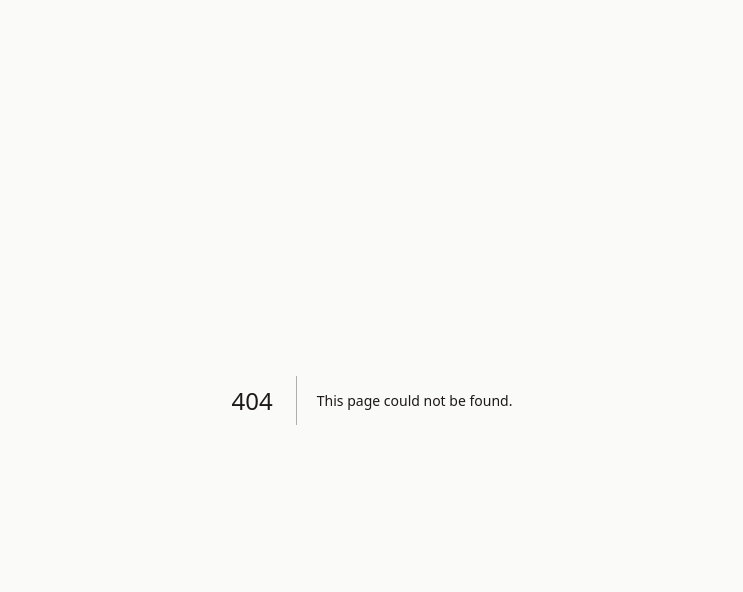
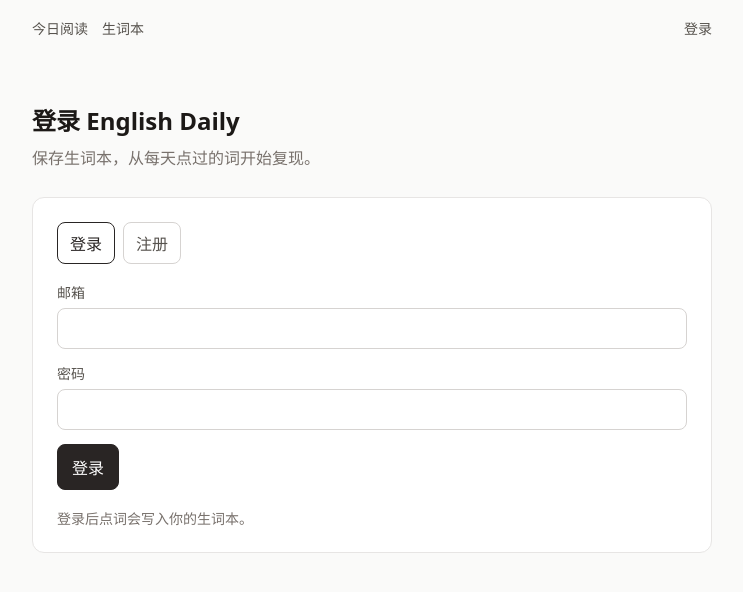
Before and after one commit to sunbey80/english-daily, a Next.js app: page /login in a window 1280 px wide. Before the commit this address had no page. Shown: the top 592 px of the page, without its empty margins (268-1011 px from the left). Built offline with nearby package versions, Linux system fonts and the light colour scheme; no server answers.

Commit message:
接入 Supabase 登录

```diff
--- /dev/null
+++ b/app/AuthNav.tsx
@@ -0,0 +1,86 @@
+'use client';
+
+import type { Session } from '@supabase/supabase-js';
+import { useEffect, useMemo, useState } from 'react';
+
+import { createBrowserClient } from '@/lib/supabase';
+
+export function AuthNav() {
+  const supabase = useMemo(() => createBrowserClient(), []);
+  const [session, setSession] = useState<Session | null>(null);
+
+  useEffect(() => {
+    let active = true;
+
+    supabase.auth.getSession().then(({ data }) => {
+      if (active) {
+        setSession(data.session);
+      }
+    });
+
+    const {
+      data: { subscription },
+    } = supabase.auth.onAuthStateChange((_event, nextSession) => {
+      setSession(nextSession);
+    });
+
+    return () => {
+      active = false;
+      subscription.unsubscribe();
+    };
+  }, [supabase]);
+
+  async function handleSignOut() {
+    await supabase.auth.signOut();
+    setSession(null);
+  }
+
+  return (
+    <nav
+      style={{
+        maxWidth: 680,
+        margin: '0 auto',
+        padding: '18px 20px 0',
+        display: 'flex',
+        justifyContent: 'space-between',
+        gap: 16,
+        alignItems: 'center',
+        color: '#78716c',
+        fontSize: 14,
+      }}
+    >
+      <div style={{ display: 'flex', gap: 14 }}>
+        <a href="/" style={{ color: '#57534e', textDecoration: 'none' }}>
+          今日阅读
+        </a>
+        <a href="/notebook" style={{ color: '#57534e', textDecoration: 'none' }}>
+          生词本
+        </a>
+      </div>
+      {session ? (
+        <div style={{ display: 'flex', alignItems: 'center', gap: 12 }}>
+          <span>{session.user.email}</span>
+          <button
+            type="button"
+            onClick={() => void handleSignOut()}
+            style={{
+              border: '1px solid #d6d3d1',
+              borderRadius: 8,
+              background: '#fff',
+              color: '#57534e',
+              cursor: 'pointer',
+              padding: '6px 10px',
+              font: 'inherit',
+            }}
+          >
+            退出
+          </button>
+        </div>
+      ) : (
+        <a href="/login" style={{ color: '#57534e', textDecoration: 'none' }}>
+          登录
+        </a>
+      )}
+    </nav>
+  );
+}
--- /dev/null
+++ b/app/api/profile/route.ts
@@ -0,0 +1,31 @@
+/**
+ * POST /api/profile —— 登录后确保 profile 行存在。
+ * 冷启动词表初始化属于下一步任务，这里只创建业务用户壳。
+ */
+import { type NextRequest, NextResponse } from 'next/server';
+
+import { getRequestUser } from '@/lib/auth';
+import { createServiceClient } from '@/lib/supabase';
+
+export async function POST(request: NextRequest) {
+  const user = await getRequestUser(request);
+  if (!user) {
+    return NextResponse.json({ error: 'unauthorized' }, { status: 401 });
+  }
+
+  const supabase = createServiceClient();
+  const { error } = await supabase.from('profile').upsert(
+    {
+      id: user.id,
+      level: 'cet4',
+    },
+    { onConflict: 'id' },
+  );
+
+  if (error) {
+    console.error('POST /api/profile failed', error);
+    return NextResponse.json({ error: 'internal_error' }, { status: 500 });
+  }
+
+  return NextResponse.json({ ok: true });
+}
--- a/app/layout.tsx
+++ b/app/layout.tsx
@@ -1,4 +1,6 @@
 import type { ReactNode } from 'react';
+
+import { AuthNav } from '@/app/AuthNav';
 
 export const metadata = {
   title: 'English Daily',
@@ -16,6 +18,7 @@ export default function RootLayout({ children }: { children: ReactNode }) {
           color: '#1c1917',
         }}
       >
+        <AuthNav />
         {children}
       </body>
     </html>
--- /dev/null
+++ b/app/login/LoginClient.tsx
@@ -0,0 +1,213 @@
+'use client';
+
+import type { Session } from '@supabase/supabase-js';
+import { useEffect, useMemo, useState } from 'react';
+
+import { createBrowserClient } from '@/lib/supabase';
+
+type Mode = 'signin' | 'signup';
+
+async function ensureProfile(session: Session | null) {
+  const token = session?.access_token;
+  if (!token) {
+    return;
+  }
+
+  await fetch('/api/profile', {
+    method: 'POST',
+    headers: { authorization: `Bearer ${token}` },
+  });
+}
+
+export function LoginClient() {
+  const supabase = useMemo(() => createBrowserClient(), []);
+  const [mode, setMode] = useState<Mode>('signin');
+  const [session, setSession] = useState<Session | null>(null);
+  const [email, setEmail] = useState('');
+  const [password, setPassword] = useState('');
+  const [message, setMessage] = useState('登录后点词会写入你的生词本。');
+  const [submitting, setSubmitting] = useState(false);
+
+  useEffect(() => {
+    let active = true;
+
+    supabase.auth.getSession().then(async ({ data }) => {
+      if (!active) {
+        return;
+      }
+
+      setSession(data.session);
+      await ensureProfile(data.session);
+    });
+
+    const {
+      data: { subscription },
+    } = supabase.auth.onAuthStateChange(async (_event, nextSession) => {
+      setSession(nextSession);
+      await ensureProfile(nextSession);
+    });
+
+    return () => {
+      active = false;
+      subscription.unsubscribe();
+    };
+  }, [supabase]);
+
+  async function handleSubmit(event: React.FormEvent<HTMLFormElement>) {
+    event.preventDefault();
+    setSubmitting(true);
+    setMessage(mode === 'signin' ? '正在登录...' : '正在创建账号...');
+
+    try {
+      const result =
+        mode === 'signin'
+          ? await supabase.auth.signInWithPassword({ email, password })
+          : await supabase.auth.signUp({ email, password });
+
+      if (result.error) {
+        setMessage(result.error.message);
+        return;
+      }
+
+      setSession(result.data.session);
+      await ensureProfile(result.data.session);
+
+      if (result.data.session) {
+        setMessage('已登录，可以回到今日阅读点词。');
+      } else {
+        setMessage('账号已创建，请按 Supabase 邮件设置完成确认后再登录。');
+      }
+    } finally {
+      setSubmitting(false);
+    }
+  }
+
+  async function handleSignOut() {
+    await supabase.auth.signOut();
+    setSession(null);
+    setMessage('已退出登录。');
+  }
+
+  return (
+    <section
+      style={{
+        marginTop: 28,
+        padding: 24,
+        background: '#fff',
+        border: '1px solid #e7e5e4',
+        borderRadius: 12,
+      }}
+    >
+      {session ? (
+        <div>
+          <p style={{ marginTop: 0, color: '#57534e' }}>当前账号：{session.user.email}</p>
+          <div style={{ display: 'flex', gap: 12 }}>
+            <a href="/" style={linkButtonStyle}>
+              回到今日阅读
+            </a>
+            <button type="button" onClick={() => void handleSignOut()} style={buttonStyle}>
+              退出登录
+            </button>
+          </div>
+        </div>
+      ) : (
+        <form onSubmit={(event) => void handleSubmit(event)}>
+          <div style={{ display: 'flex', gap: 8, marginBottom: 18 }}>
+            <button
+              type="button"
+              onClick={() => setMode('signin')}
+              style={mode === 'signin' ? activeTabStyle : tabStyle}
+            >
+              登录
+            </button>
+            <button
+              type="button"
+              onClick={() => setMode('signup')}
+              style={mode === 'signup' ? activeTabStyle : tabStyle}
+            >
+              注册
+            </button>
+          </div>
+
+          <label style={labelStyle}>
+            邮箱
+            <input
+              type="email"
+              required
+              value={email}
+              onChange={(event) => setEmail(event.target.value)}
+              style={inputStyle}
+              autoComplete="email"
+            />
+          </label>
+          <label style={labelStyle}>
+            密码
+            <input
+              type="password"
+              required
+              minLength={6}
+              value={password}
+              onChange={(event) => setPassword(event.target.value)}
+              style={inputStyle}
+              autoComplete={mode === 'signin' ? 'current-password' : 'new-password'}
+            />
+          </label>
+
+          <button type="submit" disabled={submitting} style={buttonStyle}>
+            {submitting ? '处理中...' : mode === 'signin' ? '登录' : '注册'}
+          </button>
+        </form>
+      )}
+
+      <p style={{ margin: '18px 0 0', color: '#78716c', fontSize: 14 }}>{message}</p>
+    </section>
+  );
+}
+
+const labelStyle = {
+  display: 'grid',
+  gap: 6,
+  color: '#57534e',
+  fontSize: 14,
+  marginBottom: 14,
+} satisfies React.CSSProperties;
+
+const inputStyle = {
+  border: '1px solid #d6d3d1',
+  borderRadius: 8,
+  padding: '10px 12px',
+  font: 'inherit',
+  color: '#292524',
+} satisfies React.CSSProperties;
+
+const buttonStyle = {
+  border: '1px solid #292524',
+  borderRadius: 8,
+  background: '#292524',
+  color: '#fff',
+  cursor: 'pointer',
+  padding: '10px 14px',
+  font: 'inherit',
+} satisfies React.CSSProperties;
+
+const linkButtonStyle = {
+  ...buttonStyle,
+  display: 'inline-block',
+  textDecoration: 'none',
+} satisfies React.CSSProperties;
+
+const tabStyle = {
+  border: '1px solid #d6d3d1',
+  borderRadius: 8,
+  background: '#fff',
+  color: '#57534e',
+  cursor: 'pointer',
+  padding: '8px 12px',
+  font: 'inherit',
+} satisfies React.CSSProperties;
+
+const activeTabStyle = {
+  ...tabStyle,
+  borderColor: '#292524',
+  color: '#292524',
+} satisfies React.CSSProperties;
--- /dev/null
+++ b/app/login/page.tsx
@@ -0,0 +1,11 @@
+import { LoginClient } from '@/app/login/LoginClient';
+
+export default function LoginPage() {
+  return (
+    <main style={{ maxWidth: 680, margin: '0 auto', padding: '48px 20px' }}>
+      <h1 style={{ fontSize: 24, marginBottom: 8 }}>登录 English Daily</h1>
+      <p style={{ color: '#78716c', marginTop: 0 }}>保存生词本，从每天点过的词开始复现。</p>
+      <LoginClient />
+    </main>
+  );
+}
```
Also changed, not shown: app/ReadingClient.tsx (+9 -1 lines), app/notebook/NotebookClient.tsx (+11 -3 lines), doc/english-daily-todo.md (+1 -1 lines).
